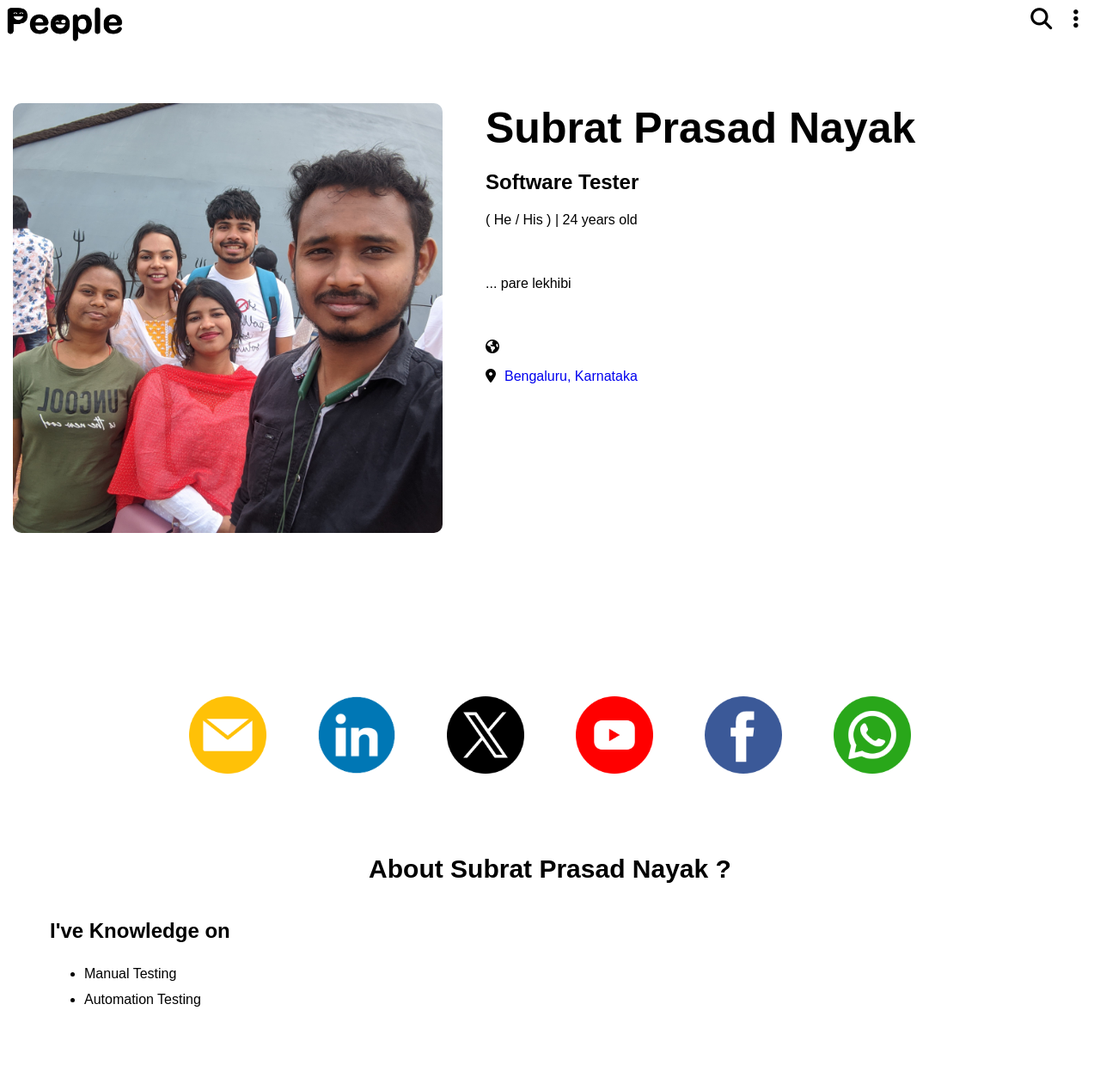
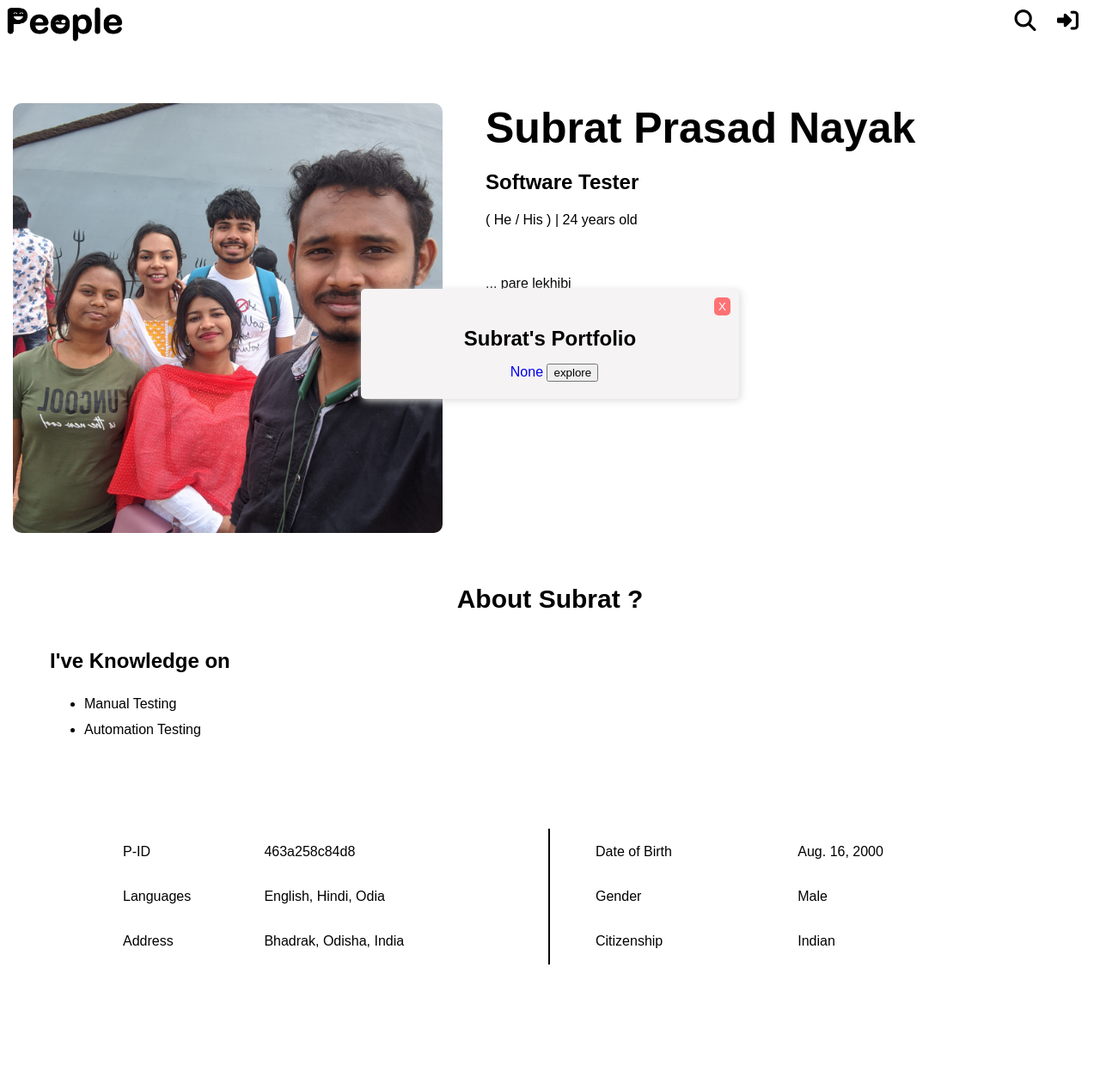
Before and after one commit to Saswat-Kumar-Pradhan/PEOPLE, a Django app: page /people/4 in a window 1280 px wide. Shown: the top 1268 px of the page at 86% size. After the commit the page ends 1122 px from the top, so only its background shows below. Run offline with Django 5.2, Linux system fonts and the light colour scheme; data comes from the database, SQL or seed files in the repository; both versions use the stored data as it was after the commit.

Commit message:
added portfolio popup

```diff
--- a/app/static/css/people.css
+++ b/app/static/css/people.css
@@ -12,9 +12,10 @@
     top: 10px;
     right: 5px;
 }
-.options i{
-    font-size: 25px;
-    margin-right: 20px;
+.options a{
+  font-size: 25px;
+  margin-right: 20px;
+  color: black;
 }
 .main-container{
     display: flex;
@@ -248,3 +249,44 @@
         width: 130px;
       }
 }
+
+
+.popup {
+  width: 400px;
+  background-color: #f5f3f4;
+  padding: 20px;
+  border-radius: 5px;
+  box-shadow: 2px 2px 10px #dddddd;
+  text-align: center;
+  position: absolute;
+  left: 50%;
+  top: 50%;
+  transform: translate(-50%, -50%);
+  display: none;
+  visibility: hidden;
+  opacity: 0;
+  transition: 1s;
+}
+
+.popup .close {
+  position: absolute;
+  right: 10px;
+  top: 10px;
+  border: none;
+  outline: none;
+  background-color: #ff7174;
+  color: white;
+  border-radius: 5px;
+  padding: 3px 5px;
+  cursor: pointer;
+  transition: 0.5s;
+}
+
+.popup .close:hover {
+  background-color: #ff0105;
+}
+
+.popup h3 {
+  font-size: 1.5rem;
+  margin-bottom: 15px;
+}
--- a/app/templates/people.html
+++ b/app/templates/people.html
@@ -14,8 +14,13 @@
     <header>
         <img class="logo" src="{% static 'images/logo.png' %}" alt="">
         <div class="options">
-            <i class="fa-solid fa-magnifying-glass"></i>
-            <i class="fa-solid fa-ellipsis-vertical"></i>
+            <a href=""><i class="fa-solid fa-magnifying-glass"></i></a>
+            {% if 'profile_id' not in request.session %}
+                <a href="{% url 'signin' %}"><i class="fa-solid fa-right-to-bracket"></i></a>
+            {% else %}
+                <a href=""><i class="fa-solid fa-user"></i></a>
+                <a href="{% url 'logout' %}"><i class="fa-solid fa-right-from-bracket"></i></a>
+            {% endif %}
         </div>
     </header>
     <div class="main-container">
@@ -43,6 +48,18 @@
         </div>
         <div class="responsive-row">
             <div class="details">
+
+
+                <div class="popup">
+                    <button class="close">
+                        X
+                    </button>
+                    <h3>{{ first_name  }}'s Portfolio</h3>
+                    <a href="{{ profile.portfolio_url }}">{{ profile.portfolio_url }}</a>
+                    <button>explore</button>
+                </div>
+
+
                 <h1>{{ profile.name }}</h1>
                 <h2>{{ profile.profession|default:'' }}</h2>
                 <h4>
@@ -67,7 +84,7 @@
             </div>
         </div>
     </div>
-    <section class="social-links">
+    <!-- <section class="social-links">
         <a href="">
             <div class="row-center">
                 <div class="tooltip">
@@ -111,9 +128,9 @@
                  </div>
             </div>
             <img src="{% static 'images/whatsapp.png' %}" alt=""></a>
-    </section>
+    </section> -->
     <section class="about">
-        <h1>About {{ profile.name}} ?</h1>
+        <h1>About {{ first_name }} ?</h1>
         <div class="about-details">{{ profile.about|safe|default:'' }}</div>
     </section>
     <section class="informations">
@@ -183,6 +200,25 @@
             restart();
         });
 
+        let popup = document.querySelector(".popup");
+let close = document.querySelector(".popup .close");
+
+popup.style.display = "block";
+popup.style.visibility = "hidden";
+setTimeout(() => {
+    popup.style.visibility = "visible";
+    popup.style.opacity = "1";
+}, 1000);
+
+close.addEventListener("click", () => {
+    popup.style.opacity = "0";
+    popup.style.visibility = "hidden";
+    setTimeout(() => {
+        popup.style.display = "none";
+    }, 1000);
+});
+
+
     </script>
 </body>
 
--- a/app/views.py
+++ b/app/views.py
@@ -93,7 +93,7 @@
         age = current_year - dob_year
     else:
         age = None
-    return render(request, 'people.html', {'profile': profile, 'age': age})
+    return render(request, 'people.html', {'profile': profile, 'age': age, 'first_name': profile.name.split()[0]})
 
 def peopleEdit(request):
     if 'profile_id' not in request.session:
```
Also changed, not shown: db.sqlite3, media/profile_images/IMG_20191020_113325-01.jpeg (added), media/profile_images/MVIMG_20231002_131859.jpg (added).
